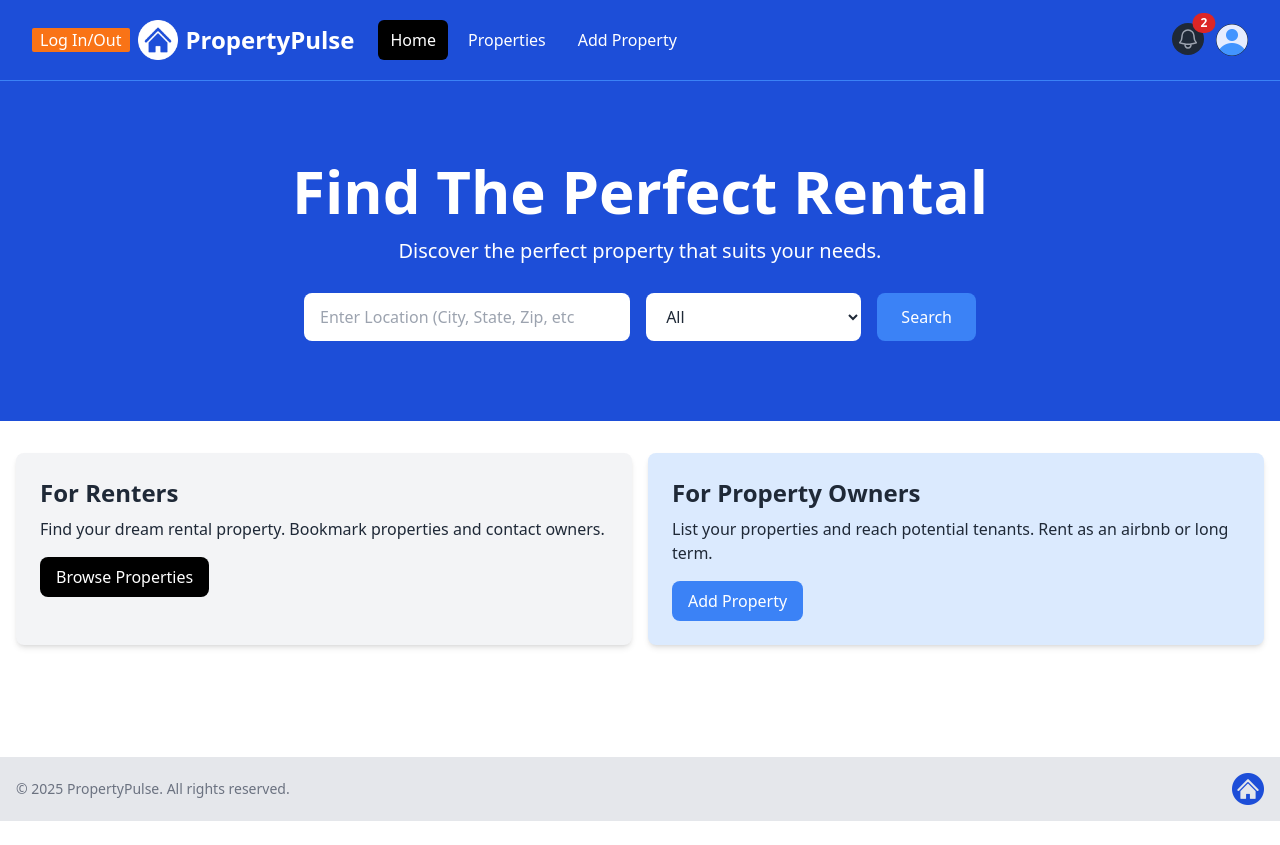
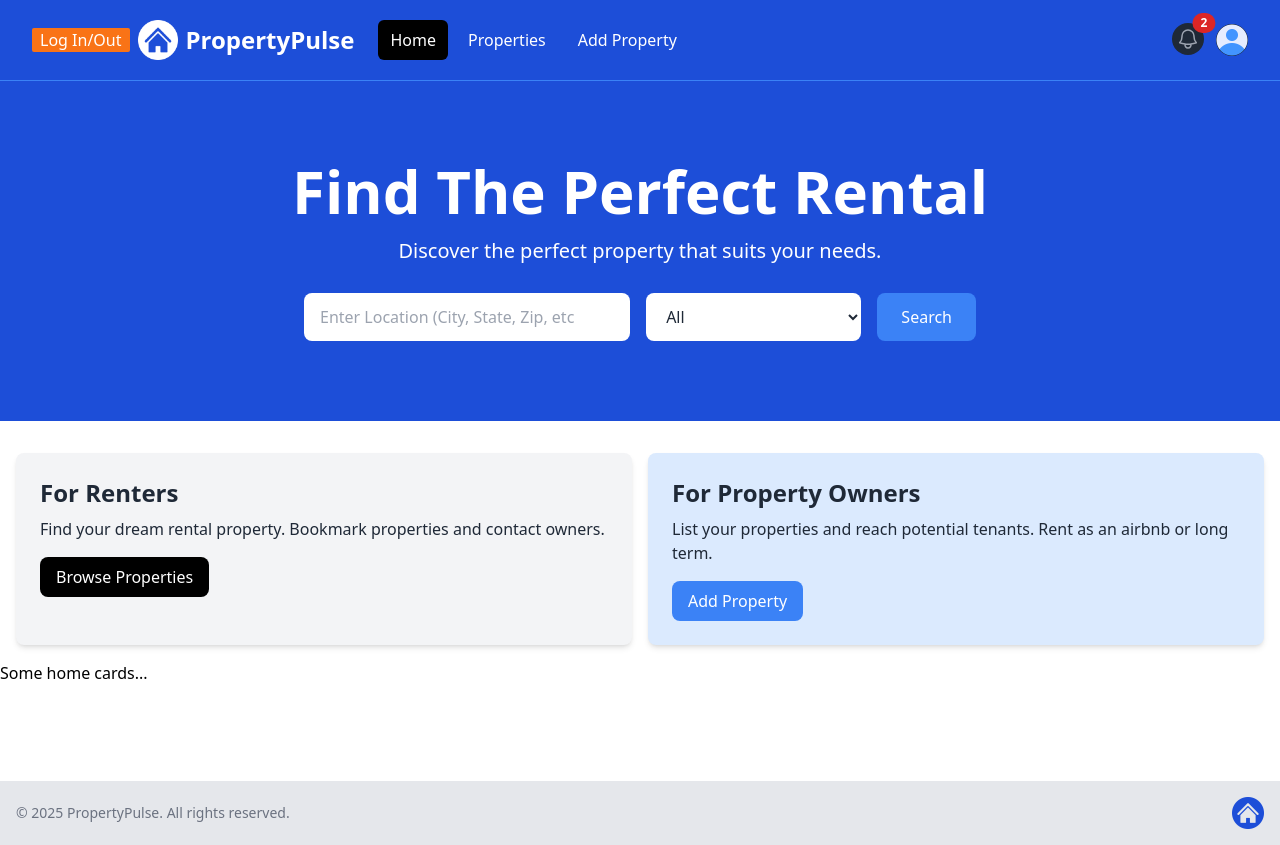
Before and after one commit to RubyRougarou/property-pulse, a Next.js app: page / in a window 1280 px wide. Before the commit the page ends 821 px from the top, so only its background shows below. Built offline with nearby package versions, Linux system fonts and the light colour scheme.

Commit message:
implementing HomeProperties.

```diff
--- /dev/null
+++ b/src/app/_components/HomeProperties.js
@@ -0,0 +1,5 @@
+const HomeProperties = () => {
+  return <div>Some home cards...</div>;
+};
+
+export default HomeProperties;
--- a/src/app/page.js
+++ b/src/app/page.js
@@ -1,11 +1,13 @@
 import Hero from "@/app/_components/Hero";
 import InfoBoxes from "@/app/_components/InfoBoxes";
+import HomeProperties from "@/app/_components/HomeProperties";
 
 export default function Home() {
   return (
     <>
       <Hero />
       <InfoBoxes />
+      <HomeProperties />
     </>
   );
 }
```
